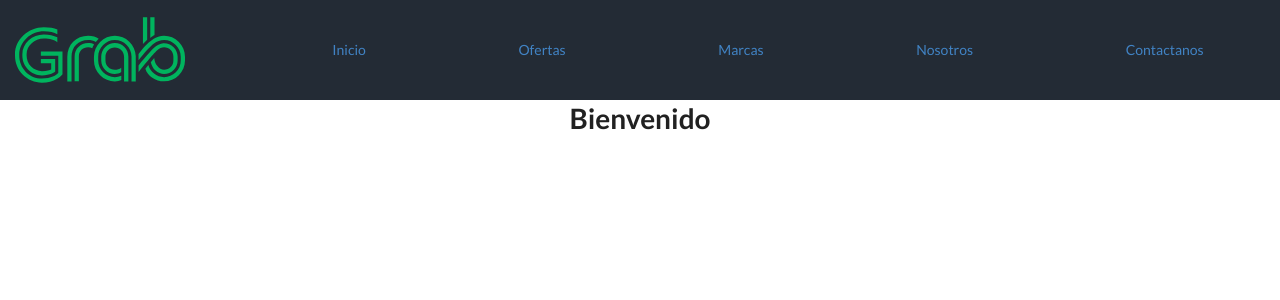
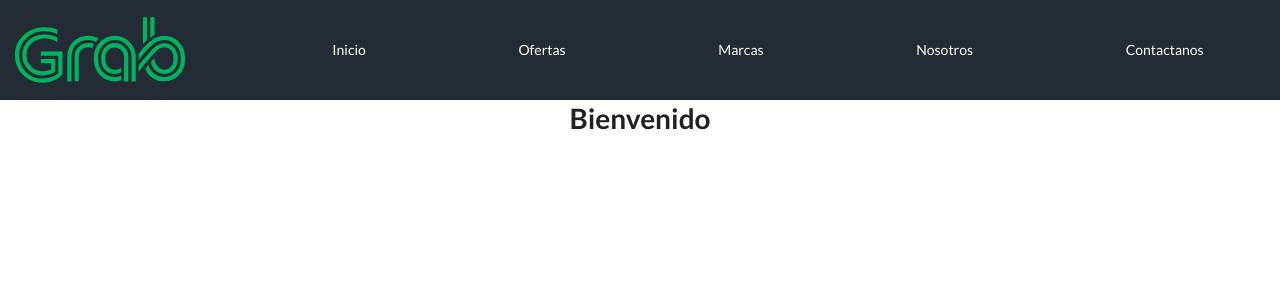
Before and after one commit to jkalessa/hardware-store, a React (Create React App) app: page / in a window 1280 px wide. Shown: the top 300 px of the page. Built offline with nearby package versions, Linux system fonts and the light colour scheme.

Commit message:
change to class a in navbar css

```diff
--- a/src/components/navbar/NavBar.css
+++ b/src/components/navbar/NavBar.css
@@ -19,8 +19,8 @@ li {
   align-items: center;
 }
 
-a {
-  color: aliceblue;
+.navBar ul li a {
+  color: white;
   text-decoration: none;
 }
 
```
